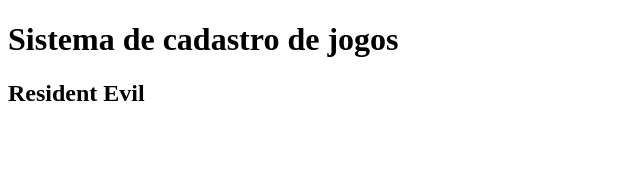
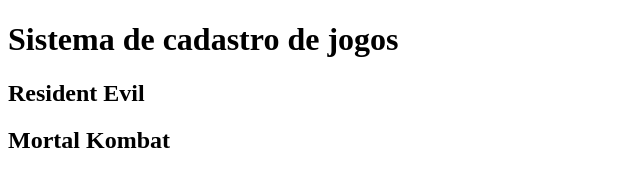
Before and after one commit to rafaelsantos18/sistema-de-cadastro, a plain HTML site: page index.html in a window 1280 px wide. Shown: the whole page, without its empty margins (0-640 px from the left). Drawn offline with Linux system fonts and the light colour scheme.

Commit message:
inclusão de dados 2

```diff
--- a/index.html
+++ b/index.html
@@ -9,6 +9,7 @@
 <body>
     <h1>Sistema de cadastro de jogos</h1>
     <h2>Resident Evil</h2>
+    <h2>Mortal Kombat</h2>
     <script src="app.js"> </script>
 </body>
 </html>
```
